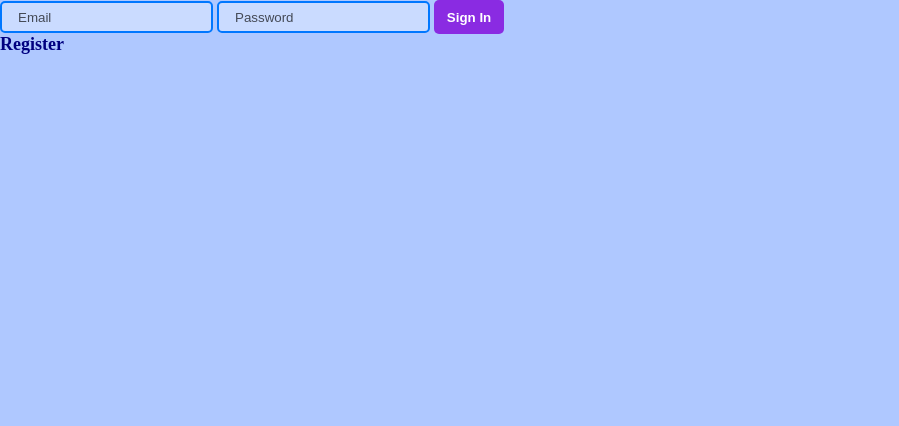
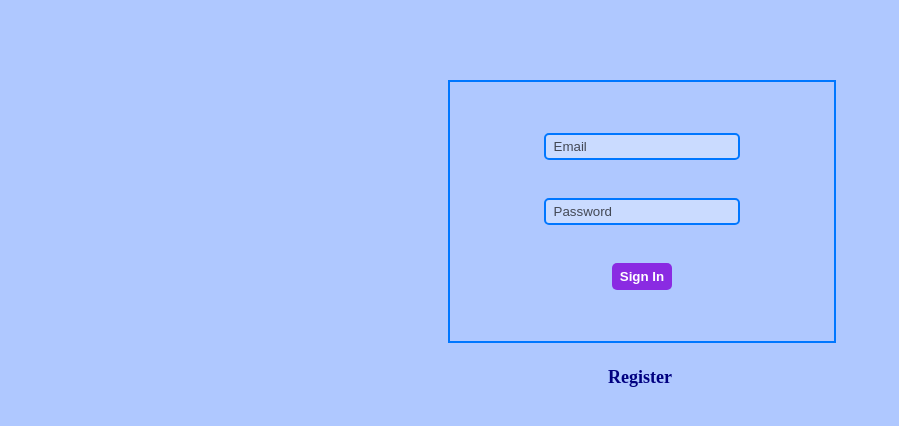
Before and after one commit to N-eeraj/django-login-system, a Django app: page / in a window 1280 px wide. Shown: the top 426 px of the page, without its empty margins (0-899 px from the left). Run offline with Django 3.2, Linux system fonts and the light colour scheme.

Commit message:
added form styles

```diff
--- a/static/styles/base.css
+++ b/static/styles/base.css
@@ -9,8 +9,12 @@ body{
     background-color: rgb(175, 200, 255);
 }
 
+input{
+    margin: 5% 0;
+}
+
 .ipt{
-    padding: 0.5% 1.25%;
+    padding: 1% 2%;
     background-color: #FFF5;
     color: #037;
     border: 2px solid #07F;
@@ -23,21 +27,29 @@ body{
 .ipt:focus{
     background-color: #FAF5;
     color: #505;
-    border: 2px solid blueviolet;
+    border-color: blueviolet;
 }
 
 a{
+    margin-top: 3vh;
+    display: block;
     color: navy;
     font-weight: 700;
     font-size: large;
     text-decoration: none;
+    text-align: center;
 }
 a:hover{
     text-decoration: underline;
 }
 
+span{
+    display: block;
+    text-align: center;
+}
+
 .btn{
-    padding: 0.75% 1%;
+    padding: 1.5% 2%;
     background-color: blueviolet;
     color: white;
     font-weight: 600;
--- /dev/null
+++ b/static/styles/forms.css
@@ -0,0 +1,13 @@
+form{
+    width: 30vw;
+    margin-top: 10vh;
+    margin-left: 35vw;
+    padding: 2.5% 0;
+    display: flex;
+    flex-direction: column;
+    align-items: center;
+    border: 2px solid #07F;
+}
+form:hover{
+    border-color: blueviolet;
+}
--- a/templates/index.html
+++ b/templates/index.html
@@ -7,6 +7,7 @@
     <meta name="viewport" content="width=device-width, initial-scale=1.0">
     <title>Login Page</title>
     <link rel="stylesheet" href="{% static 'styles/base.css' %}">
+    <link rel="stylesheet" href="{% static 'styles/forms.css' %}">
 </head>
 <body>
 
--- a/templates/register.html
+++ b/templates/register.html
@@ -7,6 +7,7 @@
     <meta name="viewport" content="width=device-width, initial-scale=1.0">
     <title>Register Page</title>
     <link rel="stylesheet" href="{% static 'styles/base.css' %}">
+    <link rel="stylesheet" href="{% static 'styles/forms.css' %}">
 </head>
 <body>
 
--- a/templates/registration.html
+++ b/templates/registration.html
@@ -14,7 +14,7 @@
     <hr>
 
     {% if success %}
-        <a href="..">Login</a> to continue.
+        <a href="..">Login</a> <span>to continue.</span>
     {% else %}
         <a href="register">Go Back</a>
     {% endif %}
```
